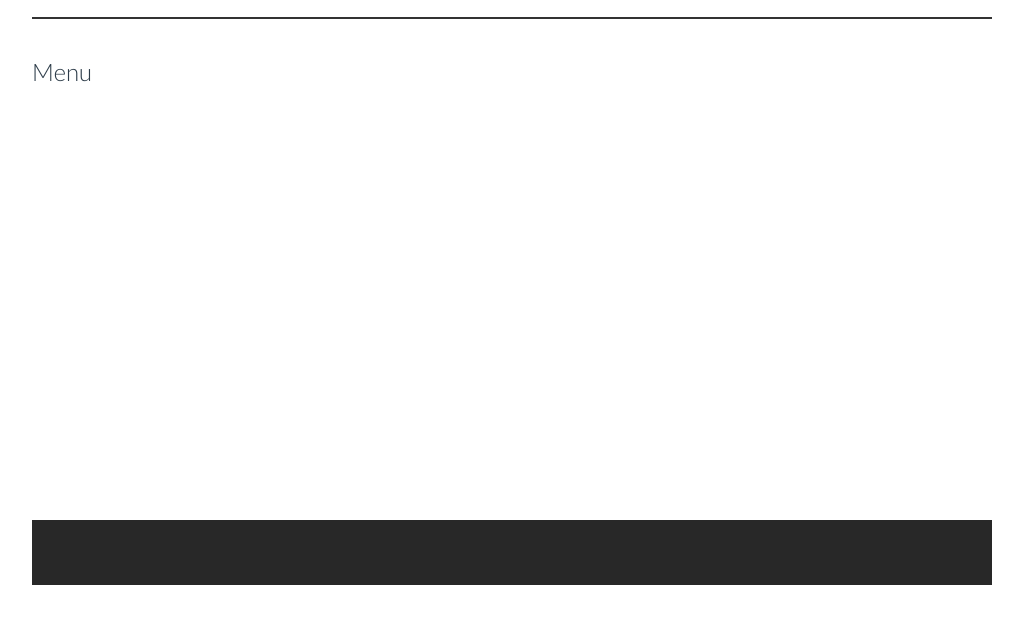
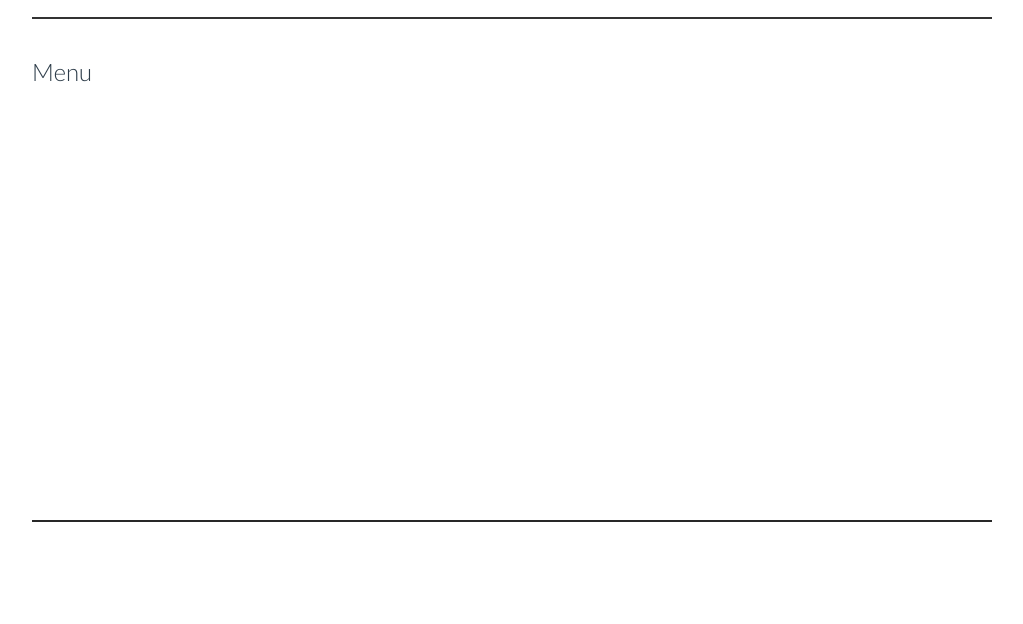
Before and after one commit to FloridaDave/MyMap, a plain HTML site: page index.html in a window 1280 px wide. Shown: the part 118-742 px from the top of the page, without its empty margins (23-1046 px from the left). Drawn offline with Linux system fonts and the light colour scheme; some packages are replaced by stand-ins of ours.

Commit message:
footer height

```diff
--- a/css/style.css
+++ b/css/style.css
@@ -70,7 +70,7 @@ img {
 }
 
 #site-footer {
-height: 65px;
+height: 2px;
 background: #282828;
 color: white;
 margin-bottom: 30px;
```
